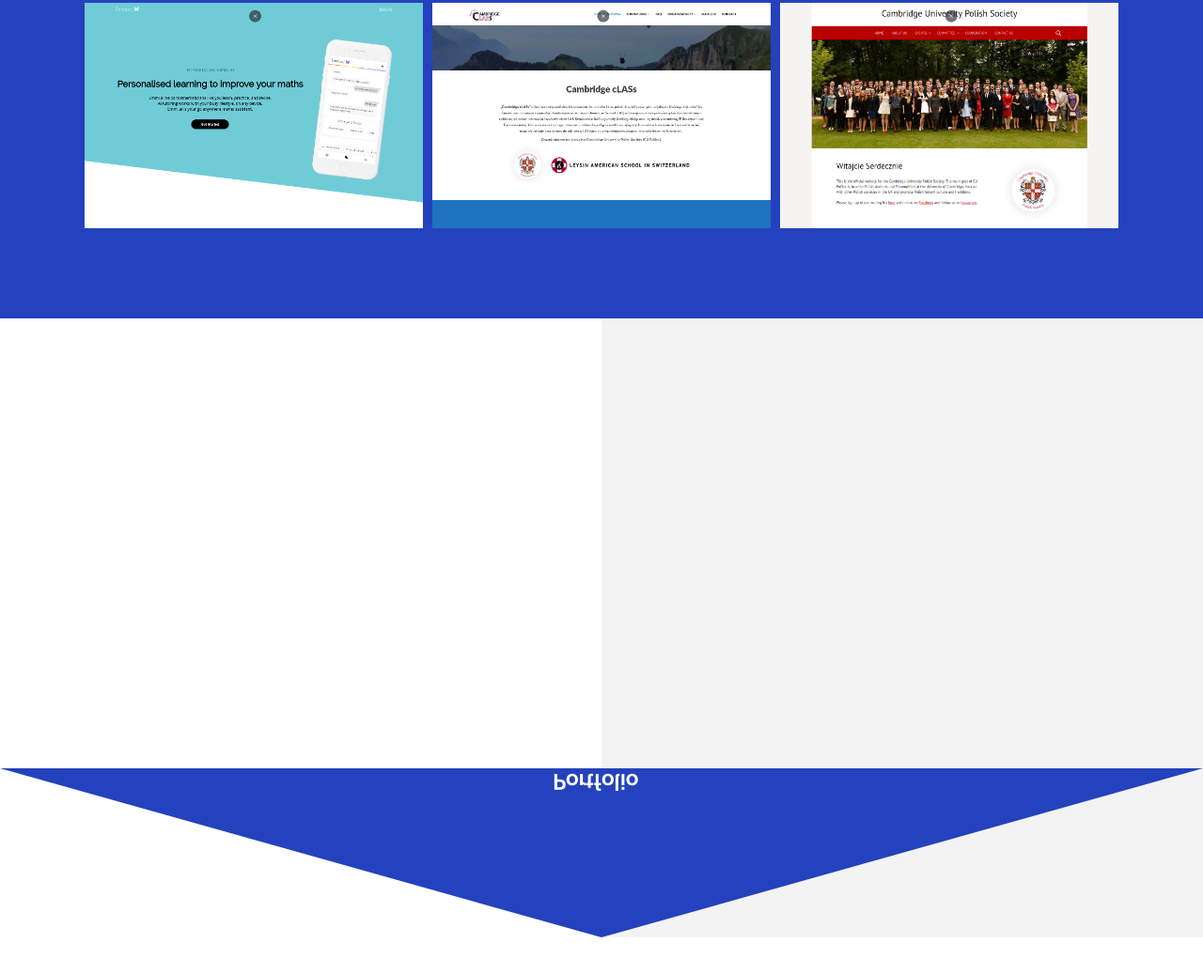
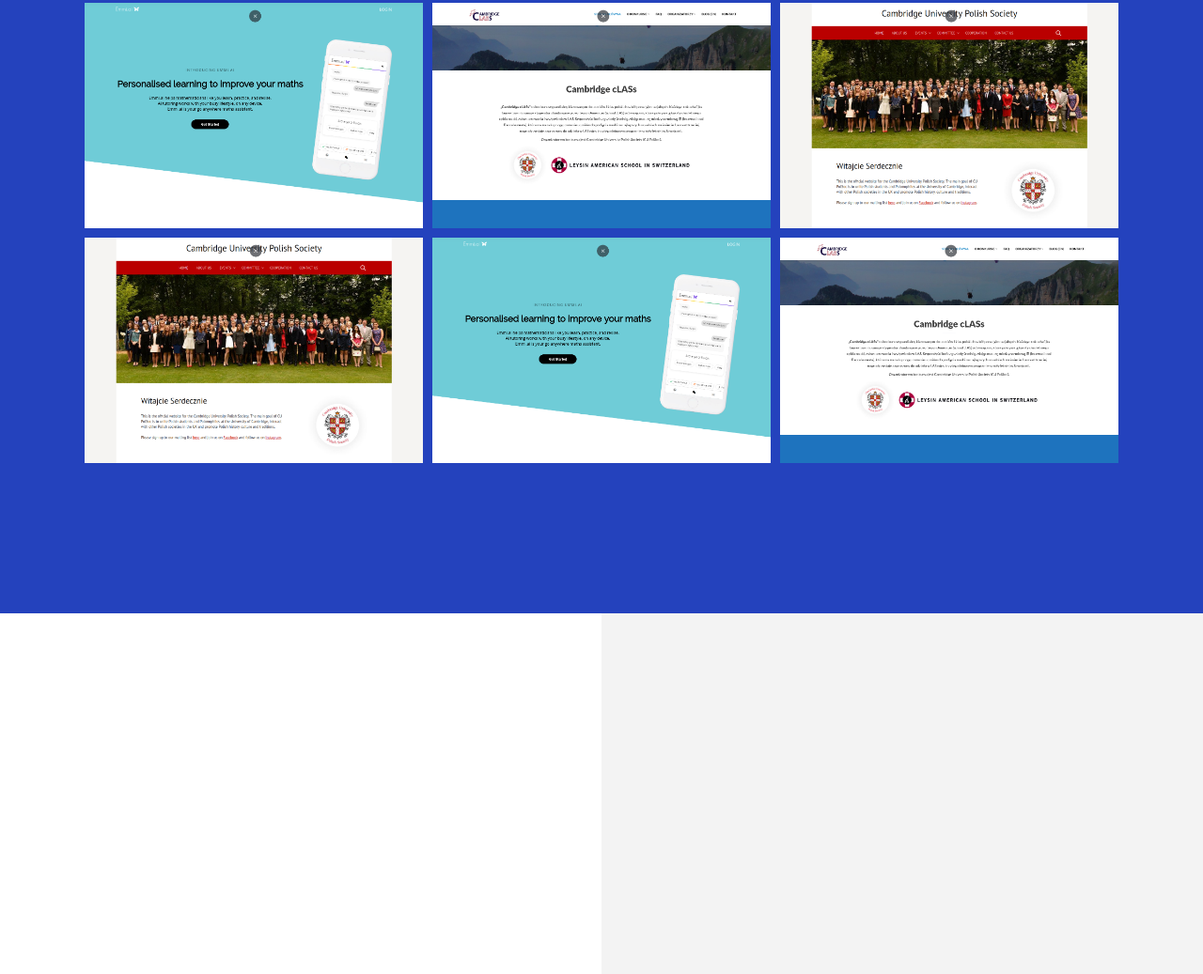
Before and after one commit to mat-krol/portfolio, a Gatsby site: page / in a window 1280 px wide. Shown: the part 879-1916 px from the top of the page at 94% size. Before the commit the page ends 1877 px from the top, so only its background shows below. Built offline with nearby package versions, Linux system fonts and the light colour scheme; Gatsby itself is replaced by a stand-in of ours.

Commit message:
changes to the portfolio

```diff
--- a/src/components/block/portfolio/BlockPortfolio.js
+++ b/src/components/block/portfolio/BlockPortfolio.js
@@ -19,7 +19,10 @@
 const list = [
   { key: 1, heading: "Emmi.ai", subheading: "Static Pages", tech: "Gatsby, React.js, Photoshop", image: "emmi" },
   { key: 2, heading: "Cambridge cLASs", subheading: "Wordpress Site", tech: "Wordpress", image: "camclass" },
-  { key: 3, heading: "CU PolSoc", subheading: "Wordpress Site", tech: "Wordpress", image: "polsoc" }
+  { key: 3, heading: "CU PolSoc", subheading: "Wordpress Site", tech: "Wordpress", image: "polsoc" },
+  { key: 4, heading: "CU PolSoc", subheading: "Wordpress Site", tech: "Wordpress", image: "polsoc" },
+  { key: 5, heading: "Emmi.ai", subheading: "Static Pages", tech: "Gatsby, React.js, Photoshop", image: "emmi" },
+  { key: 6, heading: "Cambridge cLASs", subheading: "Wordpress Site", tech: "Wordpress", image: "camclass" },
 ]
 
 export default BlockPortfolio
--- a/src/components/block/portfolio/BlockPortfolio.module.css
+++ b/src/components/block/portfolio/BlockPortfolio.module.css
@@ -2,7 +2,7 @@
   background: #2442bd;
   color: white;
   width: 100%;
-  padding: 2rem 2rem 4rem;
+  padding: 2rem 2rem 8rem;
   margin: 0 auto;
   box-sizing: border-box;
   text-align: center;
--- a/src/components/view/home/ViewHome.js
+++ b/src/components/view/home/ViewHome.js
@@ -27,7 +27,6 @@
       <BlockSeparator />
       <BlockPortfolio handleShow={handleShow} />
       <BlockCard show={showing} handleClose={handleClose} />
-      <BlockSeparator rotated />
       {/* <div className={classes.ViewHome}>
       </div> */}
     </>
```
